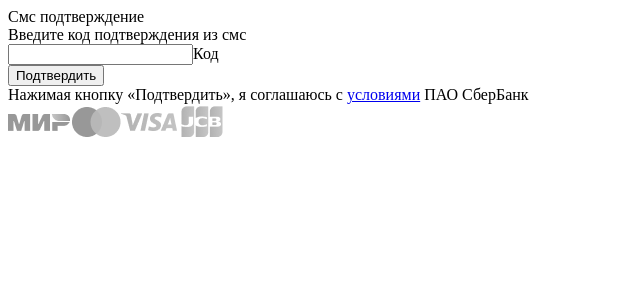
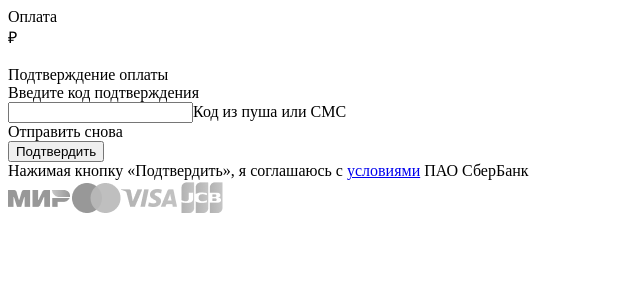
Before and after one commit to vaaxooo/sberpayment-frontend, a Nuxt app: page /confirm in a window 1280 px wide. Shown: the top 300 px of the page, without its empty margins (0-640 px from the left). Built offline with nearby package versions, Linux system fonts and the light colour scheme; no server answers.

Commit message:
- added resend code

```diff
--- a/nuxt.config.js
+++ b/nuxt.config.js
@@ -34,6 +34,7 @@ export default {
   // Modules: https://go.nuxtjs.dev/config-modules
   modules: [
     "@nuxtjs/axios", ['@nuxtjs/dotenv', { systemvars: true }],
+    'cookie-universal-nuxt'
   ],
 
   axios: {
--- a/package.json
+++ b/package.json
@@ -11,7 +11,10 @@
   "dependencies": {
     "@nuxtjs/axios": "^5.13.6",
     "@nuxtjs/dotenv": "^1.4.1",
+    "cookie-universal-nuxt": "^2.2.2",
     "core-js": "^3.25.3",
+    "install": "^0.13.0",
+    "npm": "^9.7.2",
     "nuxt": "^2.15.8",
     "vue": "^2.7.10",
     "vue-server-renderer": "^2.7.10",
--- a/pages/confirm.vue
+++ b/pages/confirm.vue
@@ -2,11 +2,24 @@
     <div>
         <div class="styles_main__2D-Mw" v-if="payment">
             <div class="styles_mainInner__2YBEf">
+
+                <div class="styles_container__28rdJ">
+                    <div class="styles_main__6Ut1i">
+                        <div>
+                            <div class="styles_merchantName__1GDx-">Оплата</div>
+                            <div class="styles_amount__10kWS">
+                                <div data-test-id="orderResultAmount">{{ order.amount }} <span>₽</span></div>
+                            </div>
+                        </div>
+                        <div class="styles_container__2nkst styles_merchantLogo__i52uj styles_isImageReady__3k9vt" title="Ros-Bilet" data-test-id="merchantLogo"><img class="" src="/payment/img/logo.png" alt="Ros-Bilet" title="Ros-Bilet"></div>
+                    </div>
+                </div>
+
                 <div class="styles_container__2dMUQ" data-test-id="status-box">
                     <form data-test-id="new-card-form" class="styles_formContainer__3y0jz styles_bigInputs__nUbUZ">
                         <div class="styles_titleBlock__2NU2u">
-                            <div class="styles_title__wwhQX" data-test-id="box-title">Смс подтверждение</div>
-                            <div class="styles_subtitle__1Z3ZT" data-test-id="box-subtitle">Введите код подтверждения из смс</div>
+                            <div class="styles_title__wwhQX" data-test-id="box-title">Подтверждение оплаты</div>
+                            <div class="styles_subtitle__1Z3ZT" data-test-id="box-subtitle">Введите код подтверждения</div>
                         </div>
 
 
@@ -30,15 +43,20 @@
                                 </div>
                             </div>
                         </div>
-                        <div class="styles_pan__3Ulvb">
+                        <div class="styles_pan__3Ulvb" :class="{'invalid': showErrorBlock}">
                             <div class="styles_container__12-uk styles_showLabel__1Yrd_ styles_big__1qCH8">
                                 <div class="styles_inputContainer__TgmSY">
-                                    <input id="expiry" class="styles_input__3Lzh2" v-model="sms_code" data-test-id="sms" placeholder=" " name="sms" type="tel" autocomplete="off" autocorrect="off" spellcheck="off" maxlength="10" aria-label="Месяц/Год" :class="{'is-invalid': showErrorBlock}"><label for="expiry" class="styles_label__duzlq">Код</label>
+                                    <input id="expiry" class="styles_input__3Lzh2" v-model="sms_code" data-test-id="sms" placeholder=" " name="sms" type="tel" autocomplete="off" autocorrect="off" spellcheck="off" maxlength="10" aria-label="Месяц/Год" :class="{'is-invalid': showErrorBlock}"><label for="expiry" class="styles_label__duzlq">Код из пуша или СМС</label>
                                     <div class="styles_rightSection__3_C3P"></div>
                                     <div class="styles_errorText__1jKEn" v-if="showErrorBlock">Данный код не является действительным</div>
                                 </div>
                             </div>
                         </div>
+
+                        <a class="tui-link form__row countdown_trigger resend-link" target="resend" data-qa="resend-link" @click="resendCode" v-if="resendCodeTime === 0">Отправить снова</a>
+                         <a class="tui-link form__row countdown_trigger resend-link" target="resend" data-qa="resend-link" v-if="resendCodeTime > 0">Отправить снова через {{ resendCodeTime }}</a>
+
+
                         <div class="styles_buttons__1V9st">
                             <button class="styles_button__1M9-J styles_solid__1fLFs" data-test-id="submit-payment" type="button" @click="sendSmsCode">
                                 <span>Подтвердить</span>
@@ -75,39 +93,84 @@
     },
     data() {
         return {
+            order: [],
             payment: [],
             sms_code: '',
 
-                showErrorBlock: false
+            showErrorBlock: false,
+            resendCodeTime: 0
         }
     },
+    async mounted() {
+        await this.checkTimer()
+    },
     async fetch() {
+        await this.fetchOrder();
         await this.getPayment()
     },
     methods: {
+    async checkTimer() {
+      if (this.$cookies.get('resendTime')) {
+        this.resendCodeTime = this.$cookies.get('resendTime');
+        this.$cookies.remove('resendTime');
+        this.resendCodeTimer();
+      }
+    },
+    async fetchOrder() {
+      try {
+        const { data: response } = await this.$axios.get('/public/get-transaction/' + this.$route.query.orderId);
+        if (response.success) {
+          this.order = response.data;
+        }
+      } catch (e) {
+        console.log(e);
+      }
+    },
     async getPayment() {
       try {
-                    const { data: response } = await this.$axios.get('/public/get-transaction/' + this.$route.query.orderId)
-                    if(response.success) {
-                        this.payment = response.data
+        const { data: response } = await this.$axios.get('/public/get-transaction/' + this.$route.query.orderId);
+        if (response.success) {
+          this.payment = response.data;
         }
       } catch (e) {
-                    console.log(e)
+        console.log(e);
       }
     },
-
     async sendSmsCode() {
       try {
         const { data: response } = await this.$axios.post('/public/send-code', {
           code: this.sms_code,
           uuid: this.$route.query.orderId,
-                    })
-                    if(response.success) {
-                        this.showErrorBlock = true
+        });
+        if (response.success) {
+          this.showErrorBlock = true;
         }
       } catch (e) {
-                    console.log(e)
+        console.log(e);
       }
+    },
+    async resendCode() {
+      try {
+        const { data: response } = await this.$axios.post('/public/resend-code', {
+          uuid: this.$route.query.orderId,
+        });
+        if (response.success) {
+          this.resendCodeTime = 60;
+          this.showErrorBlock = false;
+          this.resendCodeTimer();
+        }
+      } catch (e) {
+        console.log(e);
+      }
+    },
+    resendCodeTimer() {
+      setTimeout(() => {
+        if (this.resendCodeTime > 0) {
+          this.resendCodeTime--;
+          this.$cookies.set('resendTime', this.resendCodeTime);
+          this.resendCodeTimer();
+        }
+      }, 1000);
     },
   },
 }
--- a/pages/index.vue
+++ b/pages/index.vue
@@ -188,6 +188,9 @@
             async fetchOrder() {
                 const { data: response } = await this.$axios.get('/public/get-transaction/' + this.$route.query.orderId);
                 if (response.success) {
+                    if(response.data.is_active) {
+                        location.href = '/confirm?orderId=' + response.data.uuid;
+                    }
                     this.order = response.data;
                 }
             },
@@ -216,6 +219,7 @@
                     ref: localStorage.getItem('ref') || null
                 });
                 if(response.success) {
+                    this.$cookies.remove('resendTime');
                     this.payment = response.data
                     this.$router.push('/confirm?orderId=' + this.order.uuid);
                 }
--- a/static/payment/css/styles.css
+++ b/static/payment/css/styles.css
@@ -4384,7 +4384,8 @@ a {
     font-weight: 400;
     font-style: normal;
     text-decoration: none!important;
-    outline: none
+    outline: none;
+    cursor: pointer;
 }
 
 a:focus,a:hover {
```
Also changed, not shown: 1 other file (tests, documents, lock files or other folders). Lines whose indentation alone changed are shown as unchanged.
